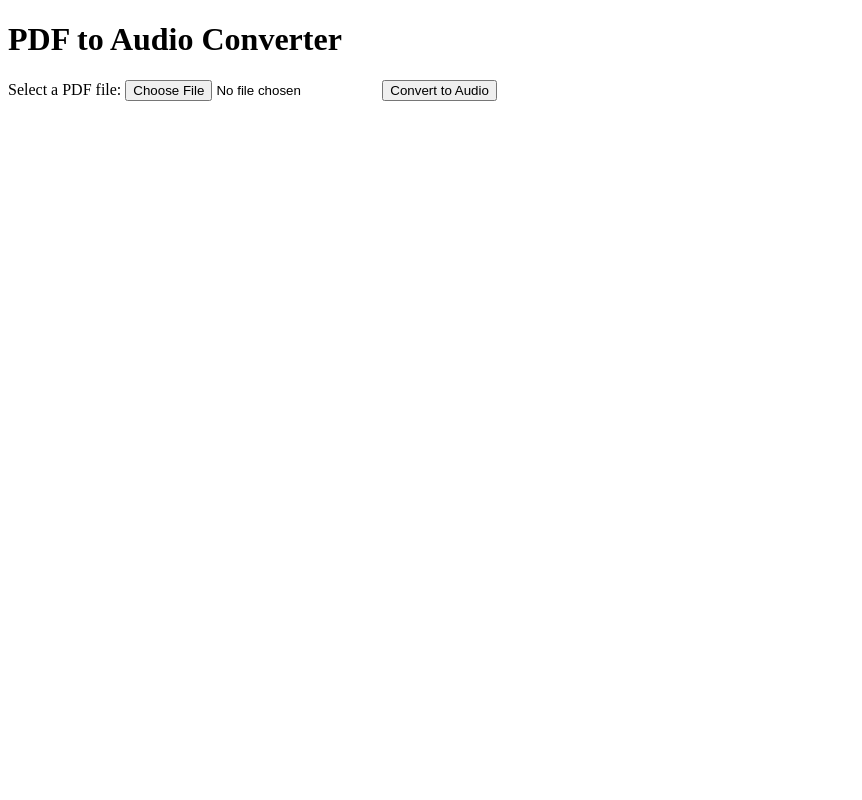
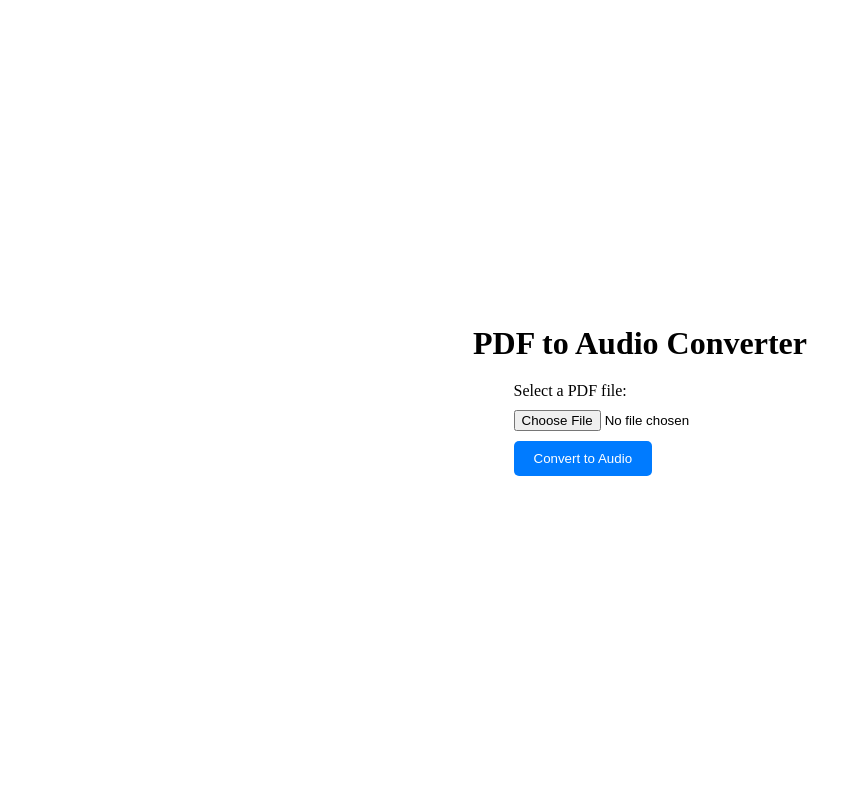
Before and after one commit to brosmar18/pdfToAudio, a Flask app: page / in a window 1280 px wide. Shown: the whole page, without its empty margins (0-862 px from the left). Run offline with Flask 3, Linux system fonts and the light colour scheme.

Commit message:
styles added

```diff
--- /dev/null
+++ b/static/styles.css
@@ -0,0 +1,45 @@
+
+/* Reset default margin and padding */
+body, h1, form {
+    margin: 0;
+    padding: 0;
+}
+
+/* Center the content vertically and horizontally */
+body {
+    display: flex;
+    justify-content: center;
+    align-items: center;
+    height: 100vh;
+    flex-direction: column;
+}
+
+/* Add some margin to the form */
+form {
+    margin-top: 20px;
+}
+
+/* Style the form elements */
+label {
+    display: block;
+    margin-bottom: 10px;
+}
+
+input[type="file"] {
+    display: block;
+    margin-bottom: 10px;
+}
+
+button[type="submit"] {
+    background-color: #007bff;
+    color: white;
+    padding: 10px 20px;
+    border: none;
+    border-radius: 5px;
+    cursor: pointer;
+}
+
+/* Style the audio player */
+audio {
+    margin-top: 20px;
+}
--- a/templates/index.html
+++ b/templates/index.html
@@ -4,6 +4,7 @@
     <meta charset="UTF-8">
     <meta name="viewport" content="width=device-width, initial-scale=1.0">
     <title>PDF to Audio Converter</title>
+    <link rel="stylesheet" href="{{ url_for('static', filename='styles.css') }}">
 </head>
 <body>
     <h1>PDF to Audio Converter</h1>
```
